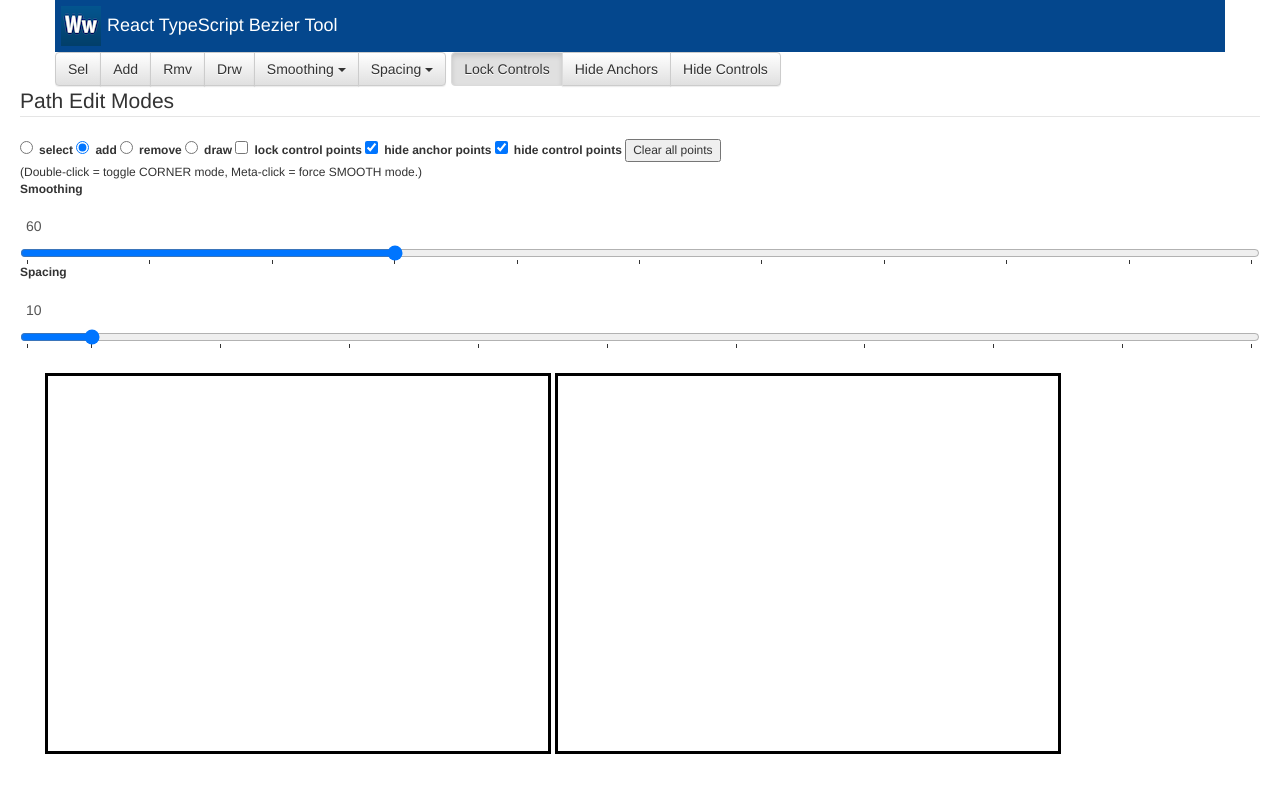
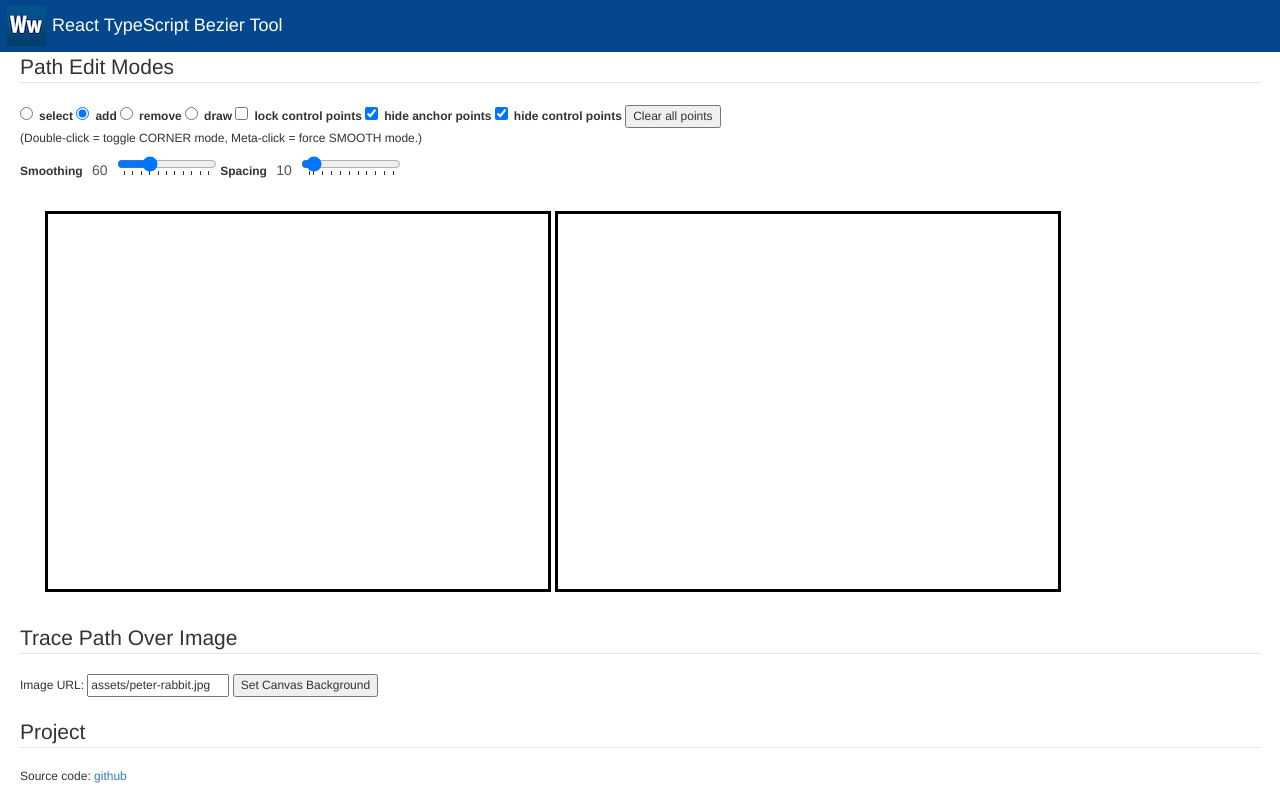
Before and after one commit to wwlib/bezier-tool, a React app: page / in a window 1280 px wide. Shown: the top 789 px of the page. Built offline with nearby package versions, Linux system fonts and the light colour scheme.

Commit message:
adjustments for new bootstrap.

```diff
--- a/src/app/components/Application.tsx
+++ b/src/app/components/Application.tsx
@@ -31,7 +31,10 @@
     }
 
     layout(): any {
-        let layout =
+        let layout = <div>
+            <TopNav clickHandler={this.onTopNavClick.bind(this)} />
+        </div>;
+        /*
             <ReactBootstrap.Grid>
                 <ReactBootstrap.Row>
                     <ReactBootstrap.Col>
@@ -82,6 +85,7 @@
                     </ReactBootstrap.Col>
                 </ReactBootstrap.Row>
             </ReactBootstrap.Grid>;
+            */
         return layout;
     }
 
--- a/src/app/css/app.css
+++ b/src/app/css/app.css
@@ -35,6 +35,15 @@
   width: 500px;
 }
 
+input[type=range] {
+    display: inline-block;
+}
+
+.slider {
+    max-width: 100px;
+    display: inline-block;
+}
+
 /***************************
 Top Navigation Bar
 ****************************/
--- a/src/app/index.html
+++ b/src/app/index.html
@@ -35,8 +35,9 @@
             <br/>
             (Double-click = toggle CORNER mode, Meta-click = force SMOOTH mode.)
             <br/>
-            <label for="smoothingSlider">Smoothing</label><output style="margin: 6px;" for="smoothingSlider" id="smoothingValue"></output>
-            <input type="range" list="smoothing-steps" id="smoothingSlider" name="smoothing" min="0" max="200" />
+            <label class="slider" for="smoothingSlider">Smoothing</label>
+            <output class="slider" style="margin: 6px;" for="smoothingSlider" id="smoothingValue"></output>
+            <input class="slider" type="range" list="smoothing-steps" id="smoothingSlider" name="smoothing" min="0" max="200" />
 
             <datalist id="smoothing-steps">
               <option value="0" label="0">
@@ -51,8 +52,9 @@
               <option value="180" label="180">
               <option value="200" label="200">
             </datalist>
-            <label for="spacingSlider">Spacing</label><output style="margin: 6px;" for="spacingSlider" id="spacingValue"></output>
-            <input type="range" list="spacing-steps" id="spacingSlider" name="spacing" min="5" max="100" />
+            <label class="slider" for="spacingSlider">Spacing</label>
+            <output class="slider" style="margin: 6px;" for="spacingSlider" id="spacingValue"></output>
+            <input class="slider" type="range" list="spacing-steps" id="spacingSlider" name="spacing" min="5" max="100" />
             <datalist id="spacing-steps">
               <option value="5" label="20">
               <option value="10" label="20">
```
Also changed, not shown: 5 other files (tests, documents, lock files or other folders).
